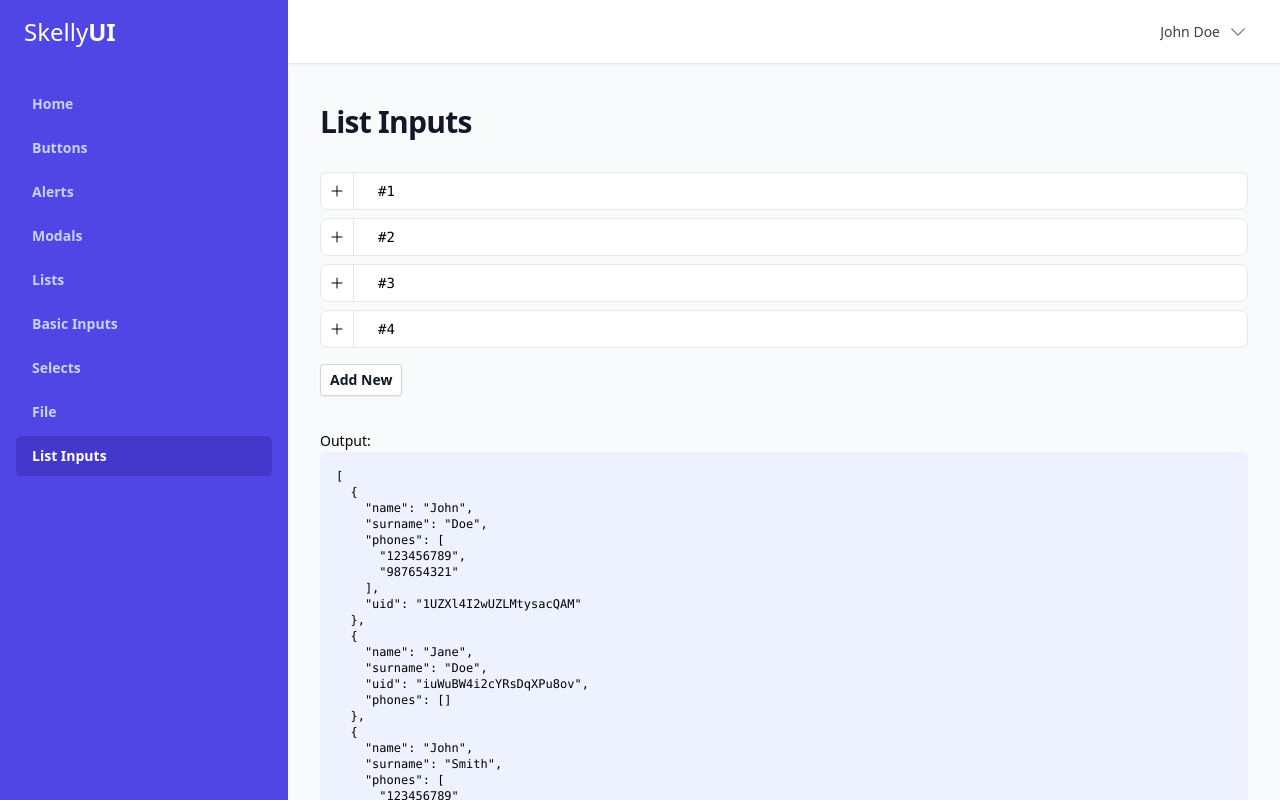
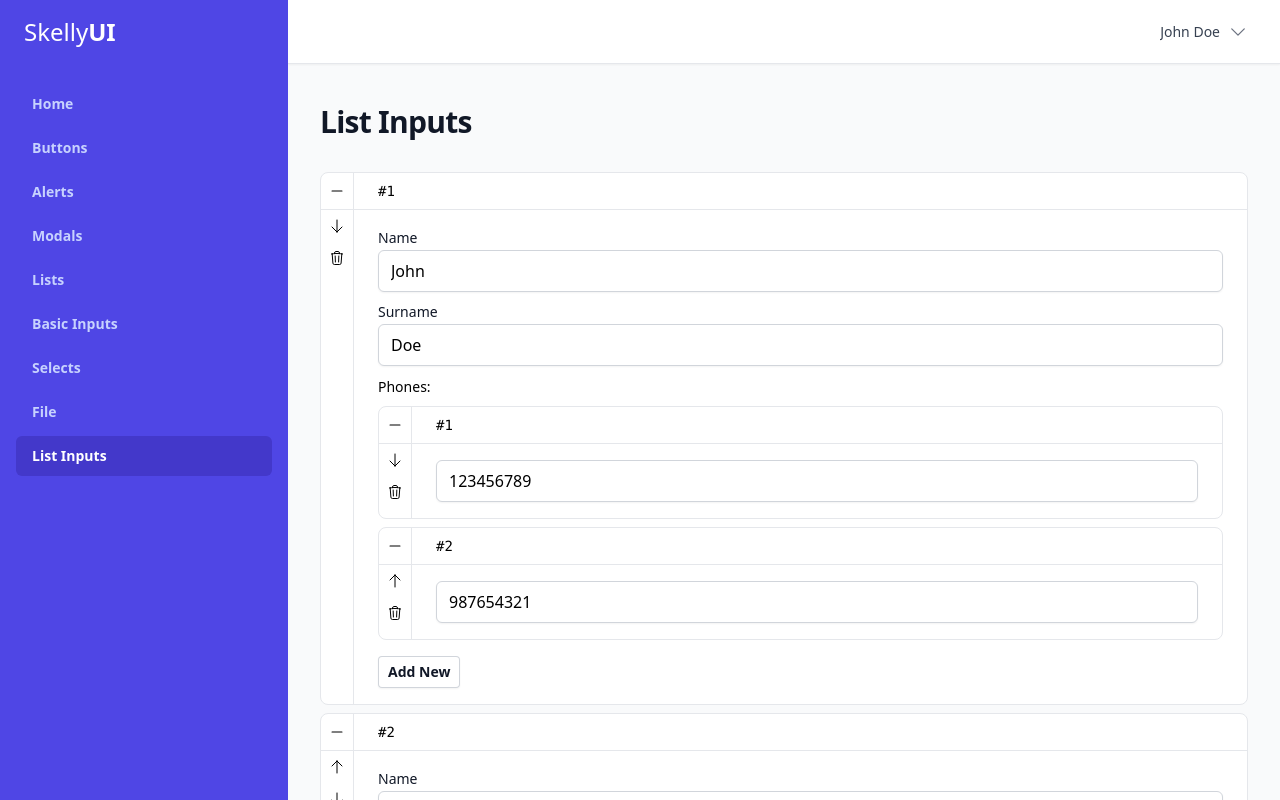
Before and after one commit to slovenianGooner/skelly-ui-react, a React (Vite) app: page /list-inputs in a window 1280 px wide. Shown: the top 800 px of the page. Built offline with nearby package versions, Linux system fonts and the light colour scheme.

Commit message:
Remove single value and it works.

```diff
--- a/src/lib/components/ListInput.jsx
+++ b/src/lib/components/ListInput.jsx
@@ -2,13 +2,9 @@ import {nanoid} from "nanoid";
 import {XButton, XListInputItem} from "../index.jsx";
 import {useEffect, useState} from "react";
 
-export default function ListInput({value, onChange, emptyValue, children, className = '', collapsed = false, addNewButton, singleValue = false}) {
+export default function ListInput({value, onChange, emptyValue, children, className = '', collapsed = false, addNewButton}) {
 
     const [internalValue, setInternalValue] = useState(value.map((item) => {
-            if (singleValue) {
-                return item;
-            }
-
             if (!item.uid) {
                 item.uid = nanoid();
             }
@@ -56,14 +52,13 @@ export default function ListInput({value, onChange, emptyValue, children, classN
             {internalValue.length > 0 && (
                 <div className="space-y-2">
                      {internalValue.map((item, index) => (
-                        <XListInputItem key={singleValue ? nanoid() : (item.uid ?? nanoid())} item={item} title={'#' + (index + 1)}
+                        <XListInputItem key={item.uid ?? nanoid()} item={item} title={'#' + (index + 1)}
                                         onChange={(newItem) => setData(index, newItem)}
                                         onRemove={() => setInternalValue([...internalValue.slice(0, index), ...internalValue.slice(index + 1)])}
                                         canMoveUp={index > 0}
                                         onMoveUp={() => moveUp(index)}
                                         canMoveDown={index < internalValue.length - 1}
                                         onMoveDown={() => moveDown(index)}
-                                        singleValue={singleValue}
                                         collapsed={collapsed}>
                             {({ item, setItem }) => children({ item, setItem })}
                         </XListInputItem>
--- a/src/lib/components/ListInputItem.jsx
+++ b/src/lib/components/ListInputItem.jsx
@@ -2,15 +2,10 @@ import {MinusIcon, PlusIcon} from "@heroicons/react/24/solid/index.js";
 import {useState} from "react";
 import {ArrowDownIcon, ArrowUpIcon, TrashIcon} from "@heroicons/react/24/outline/index.js";
 
-export default function ListInputItem({item, onChange, onRemove, canMoveUp, onMoveUp, canMoveDown, onMoveDown, singleValue, title, collapsed = false, children}) {
+export default function ListInputItem({item, onChange, onRemove, canMoveUp, onMoveUp, canMoveDown, onMoveDown, title, collapsed = false, children}) {
     const [open, setOpen] = useState(!collapsed)
 
     const setItem = (key, newValue) => {
-        if (singleValue) {
-            onChange(key);
-            return;
-        }
-
         item[key] = newValue;
         onChange(item);
     }
--- a/src/views/ListInputs.jsx
+++ b/src/views/ListInputs.jsx
@@ -7,7 +7,7 @@ export default function ListInputs() {
         {
             name: "John",
             surname: "Doe",
-            phones: ['123456789', '987654321']
+            phones: [{ value: '123456789' }, { value: '987654321' }]
         },
         {
             name: "Jane",
@@ -16,7 +16,7 @@ export default function ListInputs() {
         {
             name: "John",
             surname: "Smith",
-            phones: ['123456789']
+            phones: [{ value: '123456789' }, { value: '987654321' }]
         },
         {
             name: "Jane",
@@ -28,12 +28,20 @@ export default function ListInputs() {
         <div className="px-4 sm:px-6 lg:px-8 py-10">
             <XPageTitle>List Inputs</XPageTitle>
 
-            <XListInput className="mt-8" collapsed={true} value={people} onChange={(e) => setPeople(e)}
+            <XListInput className="mt-8" collapsed={false} value={people} onChange={(e) => setPeople(e)}
                         emptyValue={{name: '', surname: '', phones: []}}>
                 {({ item, setItem }) => (
                     <div className="space-y-2">
                         <XTextInput label="Name" defaultValue={item.name} onChange={(e) => setItem('name', e.target.value)}/>
                         <XTextInput label="Surname" defaultValue={item.surname} onChange={(e) => setItem('surname', e.target.value)}/>
+                        <div>
+                            <label htmlFor="phones" className="text-sm">Phones:</label>
+                            <XListInput className="mt-2" value={item.phones} onChange={(e) => setItem('phones', e)} emptyValue={{ value: '' }}>
+                                {({ item, setItem }) => (
+                                    <XTextInput defaultValue={item.value} onChange={(e) => setItem('value', e.target.value)}/>
+                                )}
+                            </XListInput>
+                        </div>
                     </div>
                 )}
             </XListInput>
```
